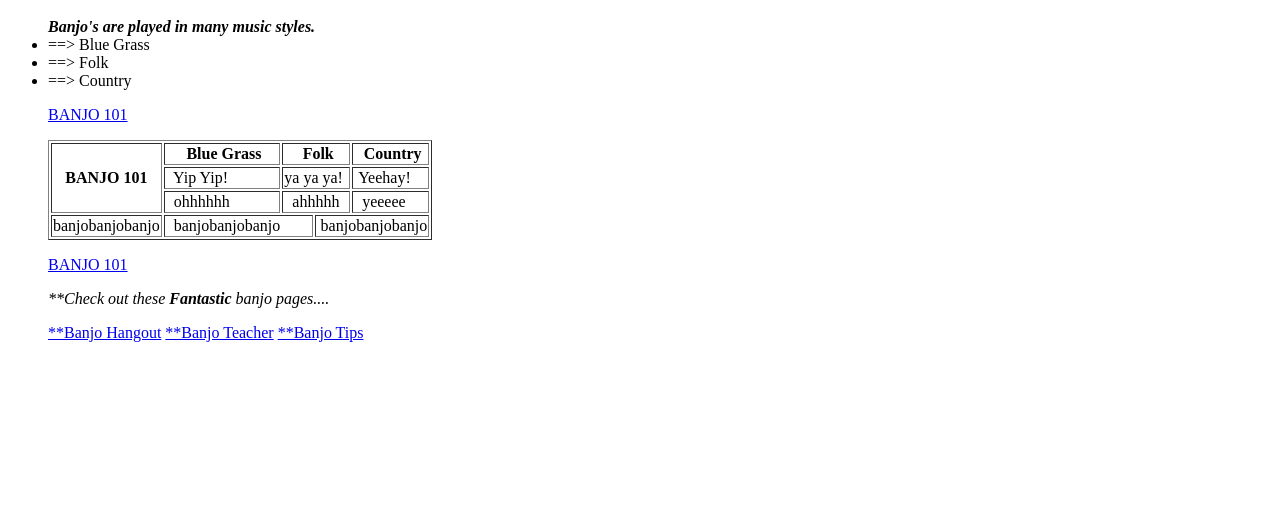
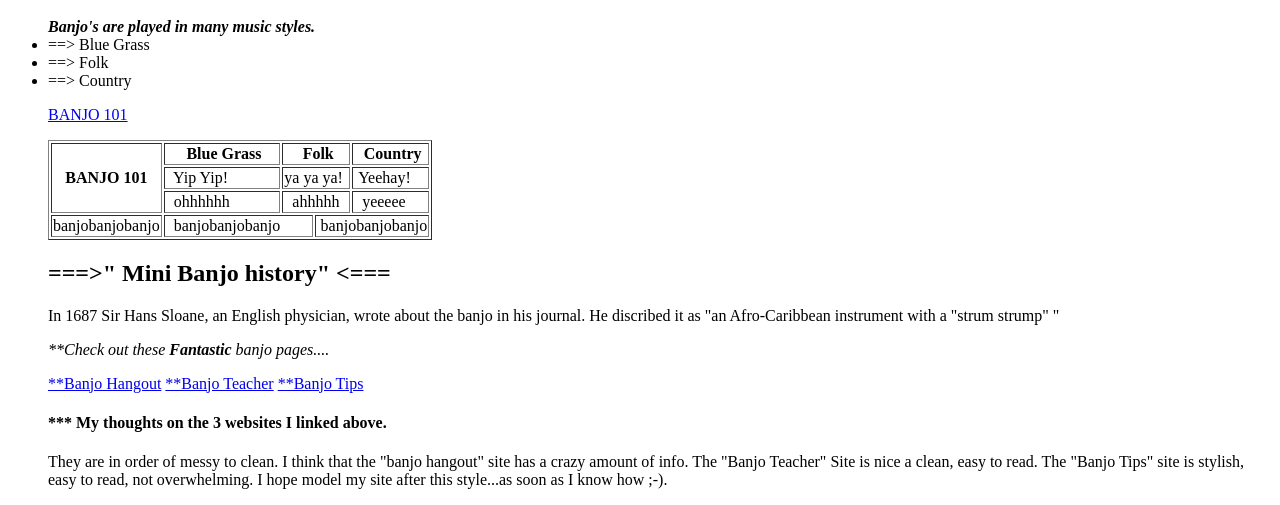
Before and after one commit to kellysomerville/kellysomerville.github.io, a plain HTML site: page index.html in a window 1280 px wide. Shown: the part 473-978 px from the top of the page. Before the commit the page ends 831 px from the top, so only its background shows below. Drawn offline with Linux system fonts and the light colour scheme.

Commit message:
updated index with link to banjo 101, added mini banjo history, added kelly's opinion on linked sites

```diff
--- a/index.html
+++ b/index.html
@@ -14,7 +14,7 @@
 	<h2> <em> ===> Time for fun with Banjo 101!! <=== </em></h2>
  <p><ul> <strong><em>Banjo's are played in many music styles.</strong></em><li> ==> Blue Grass</li><li> ==> Folk</li><li> ==> Country</li> </p>
 
- <p><a href="Banjo.101.html">BANJO 101 <a></p>
+ <p><a href="Banjo_101.html">BANJO 101 <a></p>
 
  <table border=1>
  <tr>
@@ -39,8 +39,8 @@
       <td colspan=2 > &nbsp;banjobanjobanjo</td>
     </tr>
 </table>
-<p><a href="Banjo.101.html">BANJO 101 <a></p>
-
+  <h2> ===>" Mini Banjo history" <=== </h2>
+<p> In 1687 Sir Hans Sloane, an English physician, wrote about the banjo in his journal. He discribed it as "an Afro-Caribbean instrument with a "strum strump" "</p>
 
 <p><i> **Check out these <strong>Fantastic</strong> banjo pages....</i></p>
 
@@ -52,5 +52,7 @@
 <a href="https://banjo.com/category/beginner-banjo-tips/"> **Banjo Tips</a>
 </p>
 </body>
+<h4> *** My thoughts on the 3 websites I linked above. </h4>
+<p>They are in order of messy to clean.  I think that the "banjo hangout" site has a crazy amount of info.  The "Banjo Teacher" Site is nice a clean, easy to read.  The "Banjo Tips" site is stylish, easy to read, not overwhelming.  I hope model my site after this style...as soon as I know how ;-). </p>
 
 </html>
```
Also changed, not shown: Banjo_101.html (+1 -0 lines).
